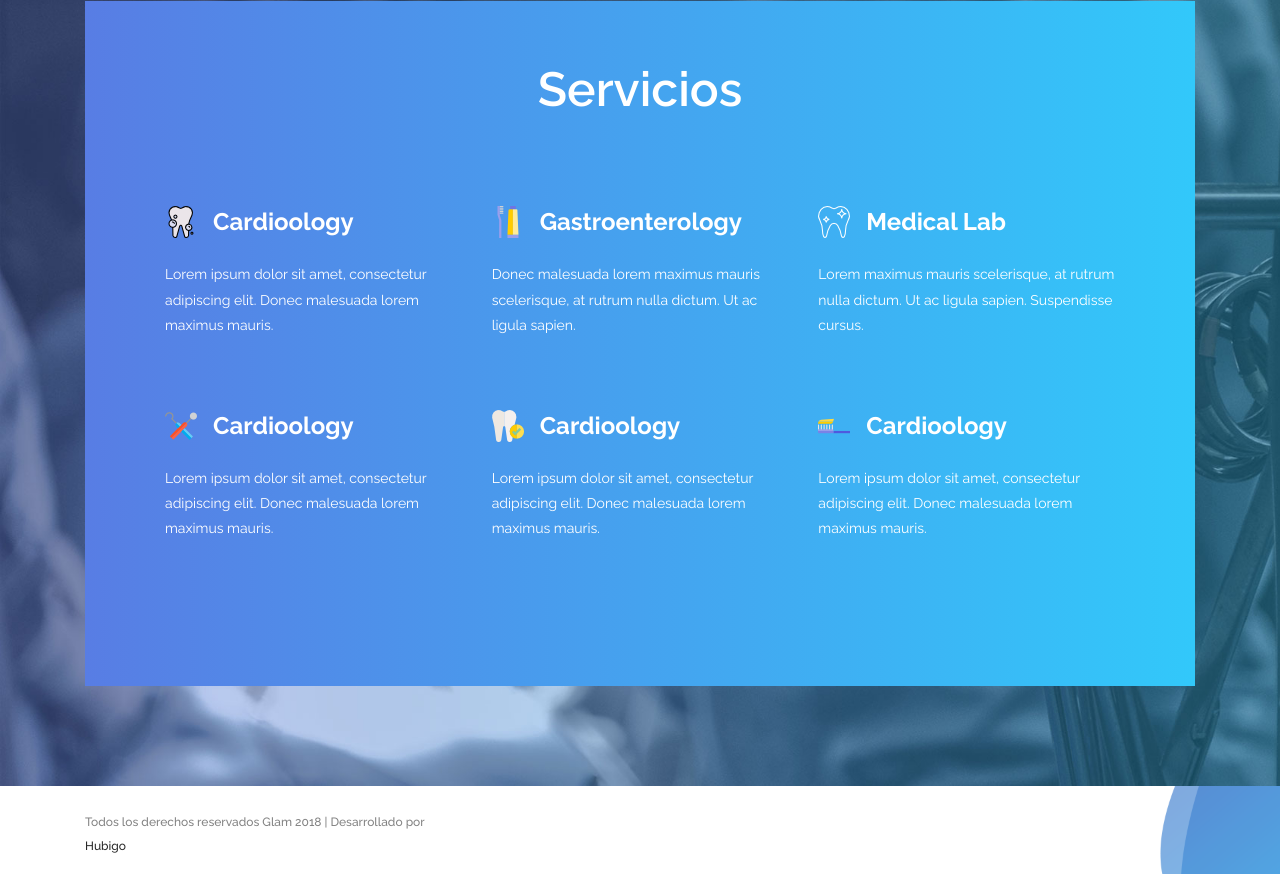
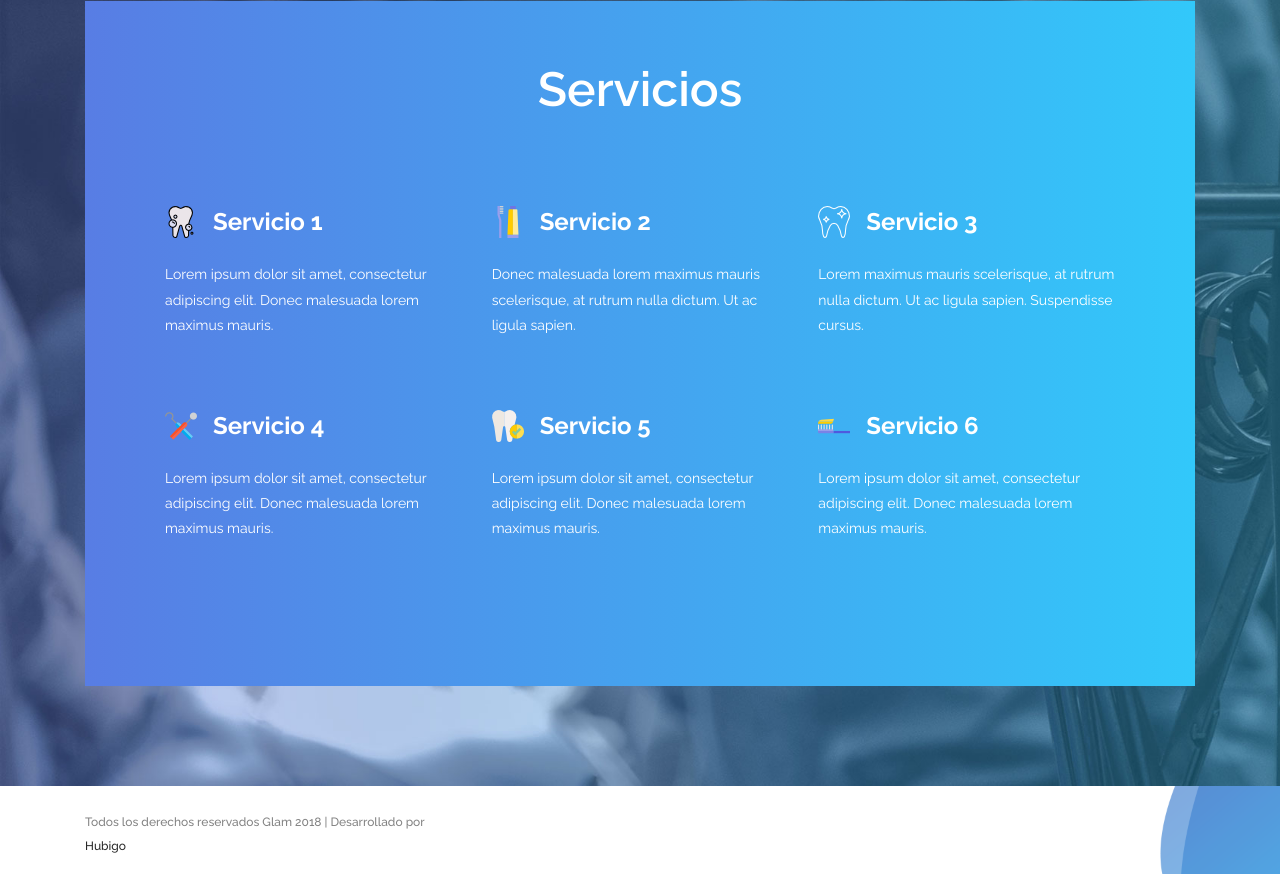
Before and after one commit to hubigo/Glam, a plain HTML site: page index.html in a window 1280 px wide. Shown: the part 1329-2203 px from the top of the page. Drawn offline with Linux system fonts and the light colour scheme.

Commit message:
Cambio en estilos

```diff
--- a/index.html
+++ b/index.html
@@ -23,15 +23,12 @@
                     <div class="col-12 d-flex flex-wrap justify-content-between align-items-center">
                         <div class="site-branding d-flex align-items-center">
                            <a class="d-block" href="index.html" rel="home"><img class="d-block" src="images/logo.png" alt="logo"></a>
-                        </div><!-- .site-branding -->
-
-                        <nav class="site-navigation d-flex justify-content-end align-items-center">
-                            <ul class="d-flex flex-column flex-lg-row justify-content-lg-end align-items-center">
+                       <ul class="d-flex flex-column flex-lg-row justify-content-lg-end align-items-center">
                                 <li class="call-btn button gradient-bg mt-3 mt-md-0">
                                     <a class="d-flex justify-content-center align-items-center" href="tel:555-555-5555"><img src="images/emergency-call.png"> 614 123 45 67</a>
                                 </li>
                             </ul>
-                        </nav><!-- .site-navigation -->
+                        </div><!-- .site-branding -->
                     </div><!-- .col -->
                 </div><!-- .row -->
             </div><!-- .container -->
@@ -45,7 +42,7 @@
                             <div class="row h-100">
                                 <div class="col-12 col-lg-6 d-flex flex-column justify-content-center align-items-start">
                                     <header class="entry-header">
-                                        <h1>GLAM <br>Odontología integral</h1>
+                                        <h1 class="tittleNav">GLAM <br>Odontología integral</h1>
                                     </header><!-- .entry-header -->
 
                                     <div class="entry-content mt-4">
@@ -112,7 +109,7 @@
                                     <header class="entry-header d-flex flex-wrap align-items-center">
                                         <img src="images/tooth.png" alt="">
 
-                                        <h3>Cardioology</h3>
+                                        <h3>Servicio 1</h3>
                                     </header>
 
                                     <div class="entry-content">
@@ -127,7 +124,7 @@
                                     <header class="entry-header d-flex flex-wrap align-items-center">
                                         <img src="images/toothbrush.png" alt="">
 
-                                        <h3>Gastroenterology</h3>
+                                        <h3>Servicio 2</h3>
                                     </header>
 
                                     <div class="entry-content">
@@ -142,7 +139,7 @@
                                     <header class="entry-header d-flex flex-wrap align-items-center">
                                         <img src="images/teeth.png" alt="">
 
-                                        <h3>Medical Lab</h3>
+                                        <h3>Servicio 3</h3>
                                     </header>
 
                                     <div class="entry-content">
@@ -157,7 +154,7 @@
                                     <header class="entry-header d-flex flex-wrap align-items-center">
                                         <img src="images/dentist.png" alt="">
 
-                                        <h3>Cardioology</h3>
+                                        <h3>Servicio 4</h3>
                                     </header>
 
                                     <div class="entry-content">
@@ -172,7 +169,7 @@
                                     <header class="entry-header d-flex flex-wrap align-items-center">
                                         <img src="images/tooth1.png" alt="">
 
-                                        <h3>Cardioology</h3>
+                                        <h3>Servicio 5</h3>
                                     </header>
 
                                     <div class="entry-content">
@@ -187,7 +184,7 @@
                                     <header class="entry-header d-flex flex-wrap align-items-center">
                                         <img src="images/tooth-brush.png" alt="">
 
-                                        <h3>Cardioology</h3>
+                                        <h3>Servicio 6</h3>
                                     </header>
 
                                     <div class="entry-content">
--- a/style.css
+++ b/style.css
@@ -186,7 +186,6 @@ a:hover, a:active {
     color: #fff !important;
 }
 
-@media screen and (min-width: 992px) {
     .site-navigation ul {
         position: relative;
         top: auto;
@@ -202,7 +201,7 @@ a:hover, a:active {
     .site-navigation ul li a {
         padding: 30px 0;
     }
-}
+
 
 .site-navigation ul li a:hover,
 .site-navigation ul li.current-menu-item a {
```
